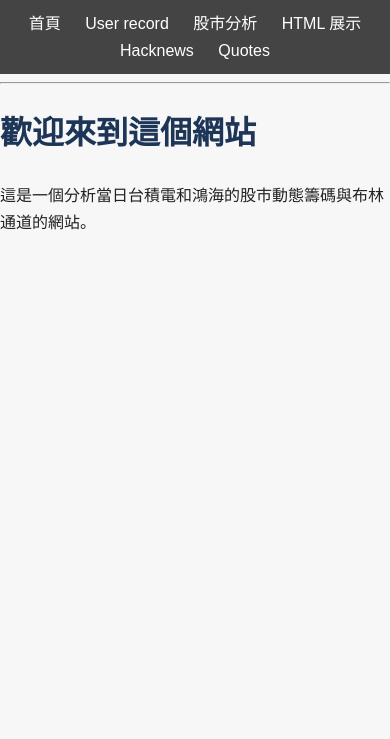
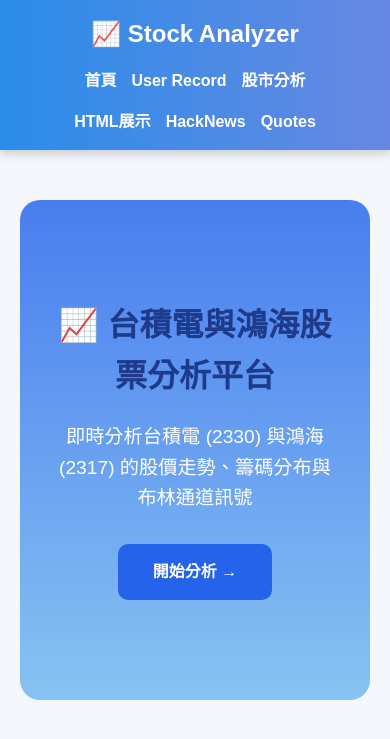
Before and after one commit to syc119/QWER, a Flask app: page / in a window 390 px wide. Shown: the top 739 px of the page. Run offline with Flask 3, Linux system fonts and the light colour scheme; some libraries are stand-ins or nearby versions.

Commit message:
yyy0615.

```diff
--- a/static/index.css
+++ b/static/index.css
@@ -1,93 +1,392 @@
-    body {
-      font-family: Arial, sans-serif;
-      line-height: 1.7;
+/* =========================
+   全域設定
+========================= */
+
+* {
     margin: 0;
     padding: 0;
-      background-color: #f7f7f7;
-      color: #222;
+    box-sizing: border-box;
 }
 
-    header, footer {
-      background-color: #222;
+body {
+    font-family: "Microsoft JhengHei", Arial, sans-serif;
+    background-color: #f4f7fb;
+    color: #333;
+    line-height: 1.6;
+}
+
+/* =========================
+   導覽列
+========================= */
+
+.navbar {
+    background: linear-gradient(
+        90deg,
+        #2a8de9,
+        #6788e2
+    );
+
+    display: flex;
+    justify-content: space-between;
+    align-items: center;
+
+    padding: 15px 40px;
+
+    position: sticky;
+    top: 0;
+
+    z-index: 1000;
+
+    box-shadow: 0 3px 10px rgba(0,0,0,0.2);
+}
+
+.logo {
     color: white;
-      text-align: center;
+    font-size: 1.5rem;
+    font-weight: bold;
+}
+
+.nav-links {
+    display: flex;
+    gap: 30px;
+}
+
+.nav-links a {
+    color: white;
+    text-decoration: none;
+    font-weight: 600;
+    transition: 0.3s;
+}
+
+.nav-links a:hover {
+    color: #38bdf8;
+}
+
+/* =========================
+   主內容
+========================= */
+
+.main-content {
+    max-width: 1200px;
+    margin: auto;
     padding: 20px;
 }
 
-    nav {
-      background-color: #444;
-      padding: 10px;
+/* =========================
+   首頁 Hero 區塊
+========================= */
+
+.hero {
+    text-align: center;
+
+    padding: 100px 30px;
+
+    margin-top: 30px;
+
+    border-radius: 20px;
+
+    background: linear-gradient(
+        rgba(54, 112, 238, 0.9),
+        rgba(124, 189, 241, 0.9)
+    );
+
+    color: white;
+}
+
+.hero h1 {
+    font-size: 3rem;
+    margin-bottom: 20px;
+}
+
+.hero p {
+    font-size: 1.2rem;
+    max-width: 800px;
+    margin: auto;
+}
+
+/* =========================
+   開始分析按鈕
+========================= */
+
+.start-btn {
+    display: inline-block;
+
+    margin-top: 30px;
+
+    background-color: #2563eb;
+    color: white;
+
+    padding: 15px 35px;
+
+    border-radius: 10px;
+
+    text-decoration: none;
+
+    font-weight: bold;
+
+    transition: 0.3s;
+}
+
+.start-btn:hover {
+    background-color: #1d4ed8;
+    transform: translateY(-3px);
+}
+
+/* =========================
+   功能卡片
+========================= */
+
+.cards {
+    display: flex;
+    justify-content: center;
+    gap: 30px;
+
+    margin-top: 50px;
+
+    flex-wrap: wrap;
+}
+
+.card {
+    background: white;
+
+    width: 320px;
+
+    padding: 30px;
+
+    border-radius: 15px;
+
+    box-shadow: 0 5px 15px rgba(0,0,0,0.1);
+
+    transition: 0.3s;
+}
+
+.card:hover {
+    transform: translateY(-10px);
+}
+
+.card h2 {
+    color: #1e3a8a;
+    margin-bottom: 15px;
+}
+
+.card p {
+    color: #555;
+}
+
+/* =========================
+   一般區塊
+========================= */
+
+section {
+    background: white;
+
+    padding: 25px;
+
+    margin-bottom: 25px;
+
+    border-radius: 12px;
+
+    box-shadow: 0 3px 10px rgba(0,0,0,0.08);
+}
+
+h1, h2, h3 {
+    color: #1e3a8a;
+}
+
+/* =========================
+   股票資訊卡
+========================= */
+
+.stock-card {
+    background: white;
+
+    padding: 20px;
+
+    border-radius: 12px;
+
+    margin-top: 15px;
+
+    box-shadow: 0 3px 10px rgba(0,0,0,0.1);
+}
+
+.stock-price {
+    font-size: 2rem;
+    font-weight: bold;
+}
+
+.stock-up {
+    color: #16a34a;
+}
+
+.stock-down {
+    color: #dc2626;
+}
+
+/* =========================
+   AI分析結果框
+========================= */
+
+.tag-box {
+    background: #eff6ff;
+
+    border-left: 5px solid #2563eb;
+
+    padding: 15px;
+
+    border-radius: 8px;
+
+    margin-top: 15px;
+}
+
+/* =========================
+   表格
+========================= */
+
+table {
+    width: 100%;
+    border-collapse: collapse;
+    margin-top: 15px;
+}
+
+th {
+    background-color: #1e3a8a;
+    color: white;
+}
+
+th,
+td {
+    border: 1px solid #ddd;
+    padding: 12px;
     text-align: center;
 }
 
-    nav a {
-      color: white;
-      margin: 0 10px;
-      text-decoration: none;
+tr:nth-child(even) {
+    background-color: #f8fafc;
 }
 
-    main {
-      max-width: 1000px;
-      margin: 20px auto;
-      background: white;
-      padding: 30px;
-      border-radius: 10px;
+tr:hover {
+    background-color: #dbeafe;
 }
 
-    section {
-      margin-bottom: 40px;
-      padding-bottom: 20px;
-      border-bottom: 1px solid #ddd;
+/* =========================
+   表單
+========================= */
+
+form {
+    display: grid;
+    gap: 15px;
+    max-width: 600px;
 }
 
-    h1, h2, h3 {
-      color: #1d3557;
+input,
+select,
+textarea {
+    padding: 12px;
+
+    border: 1px solid #ccc;
+
+    border-radius: 8px;
+
+    font-size: 16px;
 }
 
+input:focus,
+select:focus,
+textarea:focus {
+    outline: none;
+    border-color: #2563eb;
+}
+
+/* =========================
+   按鈕
+========================= */
+
+button {
+    background-color: #2563eb;
+    color: white;
+
+    border: none;
+
+    padding: 12px;
+
+    border-radius: 8px;
+
+    cursor: pointer;
+
+    font-size: 16px;
+    font-weight: bold;
+
+    transition: 0.3s;
+}
+
+button:hover {
+    background-color: #1d4ed8;
+}
+
+/* =========================
+   程式碼區塊
+========================= */
+
 code {
-      background-color: #eee;
+    background-color: #e2e8f0;
     padding: 2px 6px;
     border-radius: 4px;
 }
 
 pre {
-      background-color: #272822;
-      color: #f8f8f2;
-      padding: 12px;
+    background-color: #0f172a;
+    color: #f8fafc;
+
+    padding: 15px;
+
+    border-radius: 8px;
+
     overflow-x: auto;
-      border-radius: 8px;
 }
 
-    table {
-      border-collapse: collapse;
-      width: 100%;
-      margin-top: 10px;
+/* =========================
+   頁尾
+========================= */
+
+footer {
+    margin-top: 50px;
+
+    background-color: #0f172a;
+
+    color: white;
+
+    text-align: center;
+
+    padding: 20px;
 }
 
-    th, td {
-      border: 1px solid #999;
-      padding: 8px;
-      text-align: left;
+/* =========================
+   手機版
+========================= */
+
+@media (max-width: 768px) {
+
+    .navbar {
+        flex-direction: column;
+        gap: 15px;
     }
 
-    form {
-      display: grid;
-      gap: 10px;
-      max-width: 500px;
+    .nav-links {
+        flex-wrap: wrap;
+        justify-content: center;
+        gap: 15px;
     }
 
-    input, select, textarea, button {
-      padding: 8px;
-      font-size: 16px;
+    .hero h1 {
+        font-size: 2rem;
     }
 
-    .tag-box {
-      background: #f1f5f9;
-      border-left: 5px solid #457b9d;
-      padding: 12px;
-      margin: 10px 0;
+    .cards {
+        flex-direction: column;
+        align-items: center;
     }
 
-    mark {
-      background-color: yellow;
+    .card {
+        width: 90%;
     }
+}
--- a/templates/home.html
+++ b/templates/home.html
@@ -1,19 +1,22 @@
-<!DOCTYPE html>
-    <html lang="en">
-        <head>
-            <meta charset="UTF-8" />
-            <meta name="viewport" content="width=device-width, initial-scale=1.0" />
-            <title>台積電與鴻海的股市分析</title>
-<link rel="stylesheet" href="{{ url_for('static', filename='index.css') }}">
-</head>
+{% extends "navbar.html" %}
 
-        <body>
-                {% extends "navbar.html" %}
+{% block content %}
 
-    {% block content %}
+<div class="hero">
 
-            <h1>歡迎來到這個網站</h1>
-            <p>這是一個分析當日台積電和鴻海的股市動態籌碼與布林通道的網站。</p>
-             {% endblock %}
-        </body>
-    </html>
+    <h1>📈 台積電與鴻海股票分析平台</h1>
+
+    <p>
+        即時分析台積電 (2330) 與鴻海 (2317)
+        的股價走勢、籌碼分布與布林通道訊號
+    </p>
+
+    <a href="{{ url_for('stock_dashboard') }}" class="start-btn">
+        開始分析 →
+    </a>
+
+</div>
+
+
+
+{% endblock %}
--- a/templates/navbar.html
+++ b/templates/navbar.html
@@ -1,14 +1,38 @@
-    <nav>
-        <a href="{{ url_for('home') }}">首頁</a>
-        <a href="{{ url_for('todo') }}">User record</a>
-        <a href="{{ url_for('stock_dashboard') }}">股市分析</a>
-        <a href="{{ url_for('html_tags') }}">HTML 展示</a>
-        <a href="{{ url_for('news') }}">Hacknews</a>
-        <a href="{{ url_for('quotes') }}">Quotes</a>
+ <!DOCTYPE html>
+<html lang="zh-TW">
+
+<head>
+    <meta charset="UTF-8">
+    <title>Stock Analyzer</title>
+
+    <link rel="stylesheet"
+          href="{{ url_for('static', filename='index.css') }}">
+</head>
+
+<body>
+
+    <nav class="navbar">
+
+        <div class="logo">
+            📈 Stock Analyzer
+        </div>
+
+        <div class="nav-links">
+            <a href="{{ url_for('home') }}">首頁</a>
+            <a href="{{ url_for('todo') }}">User Record</a>
+            <a href="{{ url_for('stock_dashboard') }}">股市分析</a>
+            <a href="{{ url_for('html_tags') }}">HTML展示</a>
+            <a href="{{ url_for('news') }}">HackNews</a>
+            <a href="{{ url_for('quotes') }}">Quotes</a>
+        </div>
+
     </nav>
 
-    <hr>
+    <div class="main-content">
+        {% block content %}
+        {% endblock %}
+    </div>
 
-    <div class="main-content">
-    {% block content %}{% endblock %}
-    </div>
+</body>
+
+</html>
```
Lines whose indentation alone changed are shown as unchanged.
